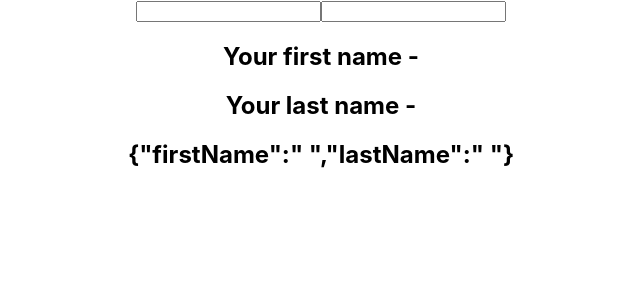
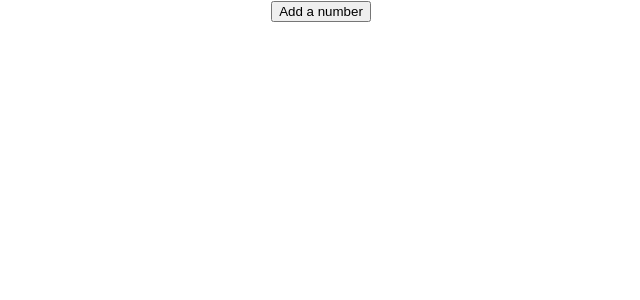
Before and after one commit to thethmuenaing/react-hooks, a React (Create React App) app: page / in a window 1280 px wide. Shown: the top 300 px of the page, without its empty margins (319-959 px from the left). Built offline with nearby package versions, Linux system fonts and the light colour scheme.

Commit message:
adding the code of HookCounterFour.js

```diff
--- a/src/App.js
+++ b/src/App.js
@@ -1,6 +1,7 @@
 import React from "react";
 import "./App.css";
-import HookCounterThree from "./components/HookCounterThree";
+import HookCounterFour from "./components/HookCounterFour";
+// import HookCounterThree from "./components/HookCounterThree";
 // import HookCounterTwo from "./components/HookCounterTwo";
 // import ClassCounter from "./components/ClassCounter";
 // import HookCounter from "./components/HookCounter";
@@ -11,7 +12,8 @@
 			{/*	<ClassCounter /> */}
 			{/* <HookCounter /> */}
 			{/* <HookCounterTwo /> */}
-			<HookCounterThree />
+			{/* <HookCounterThree /> */}
+			<HookCounterFour />
 		</div>
 	);
 }
--- /dev/null
+++ b/src/components/HookCounterFour.js
@@ -0,0 +1,27 @@
+import React, { useState } from "react";
+
+const HookCounterFour = () => {
+	const [items, setItems] = useState([]);
+
+	const addItem = () => {
+		setItems([
+			...items,
+			{
+				id: items.length,
+				value: Math.floor(Math.random() * 10) + 1,
+			},
+		]);
+	};
+	return (
+		<div>
+			<button onClick={addItem}>Add a number</button>
+			<ul>
+				{items.map((item) => (
+					<li key={item.id}>{item.value}</li>
+				))}
+			</ul>
+		</div>
+	);
+};
+
+export default HookCounterFour;
```
